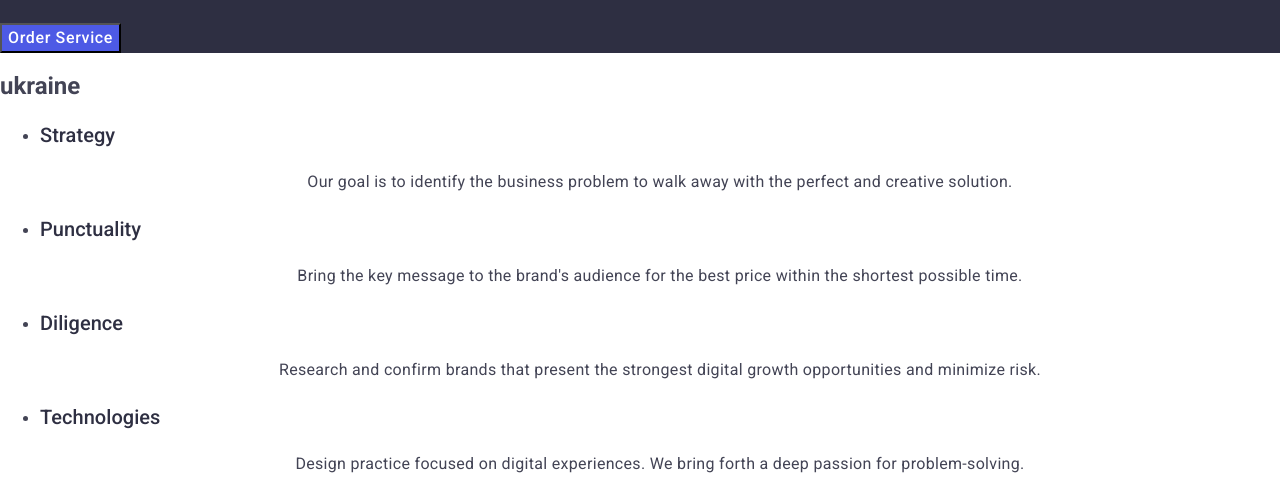
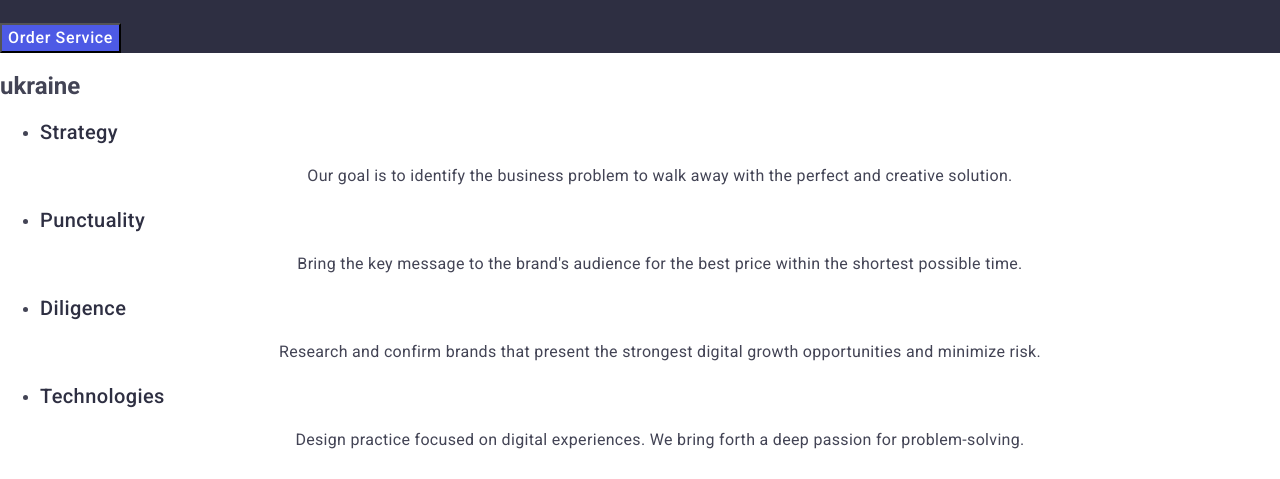
Before and after one commit to mostrino/goit-homework-02, a plain HTML site: page index.html in a window 1280 px wide. Shown: the part 304-783 px from the top of the page. Drawn offline with nearby package versions, Linux system fonts and the light colour scheme.

Commit message:
Update style.css

```diff
--- a/css/style.css
+++ b/css/style.css
@@ -120,8 +120,8 @@ address {
   font-family: "Roboto", sans-serif;
   font-size: 20px;
   font-weight: 500;
-  line-height: 1.5;
-  letter-spacing: 0.002em;
+  line-height: 1.2;
+  letter-spacing: 0.02em;
 }
 .tittle {
   color: var(--navyblue, #2e2f42);
@@ -162,7 +162,7 @@ address {
 }
 
 .portfolio-team-tittle {
-  background: #fff;
+  background: #ffffff;
 }
 .raleway-name:hover,
 .raleway-namer:focus {
```
